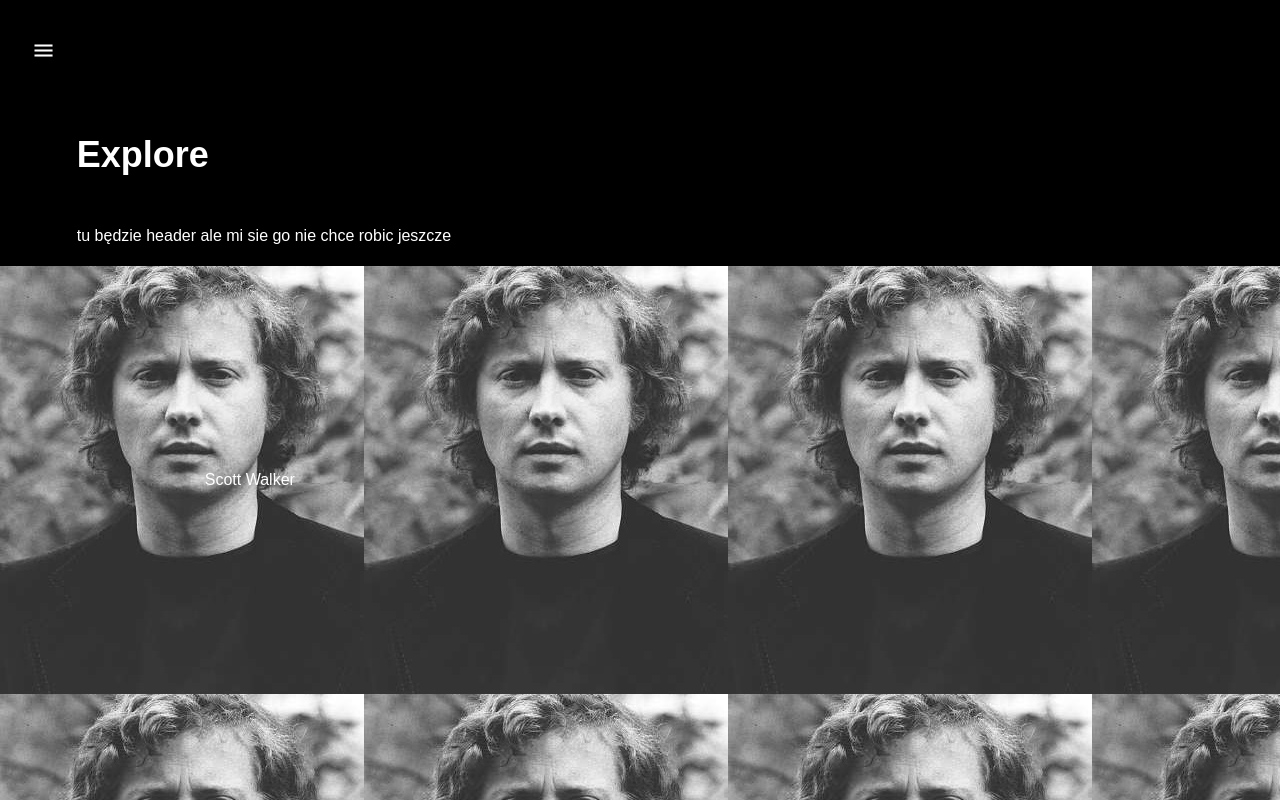
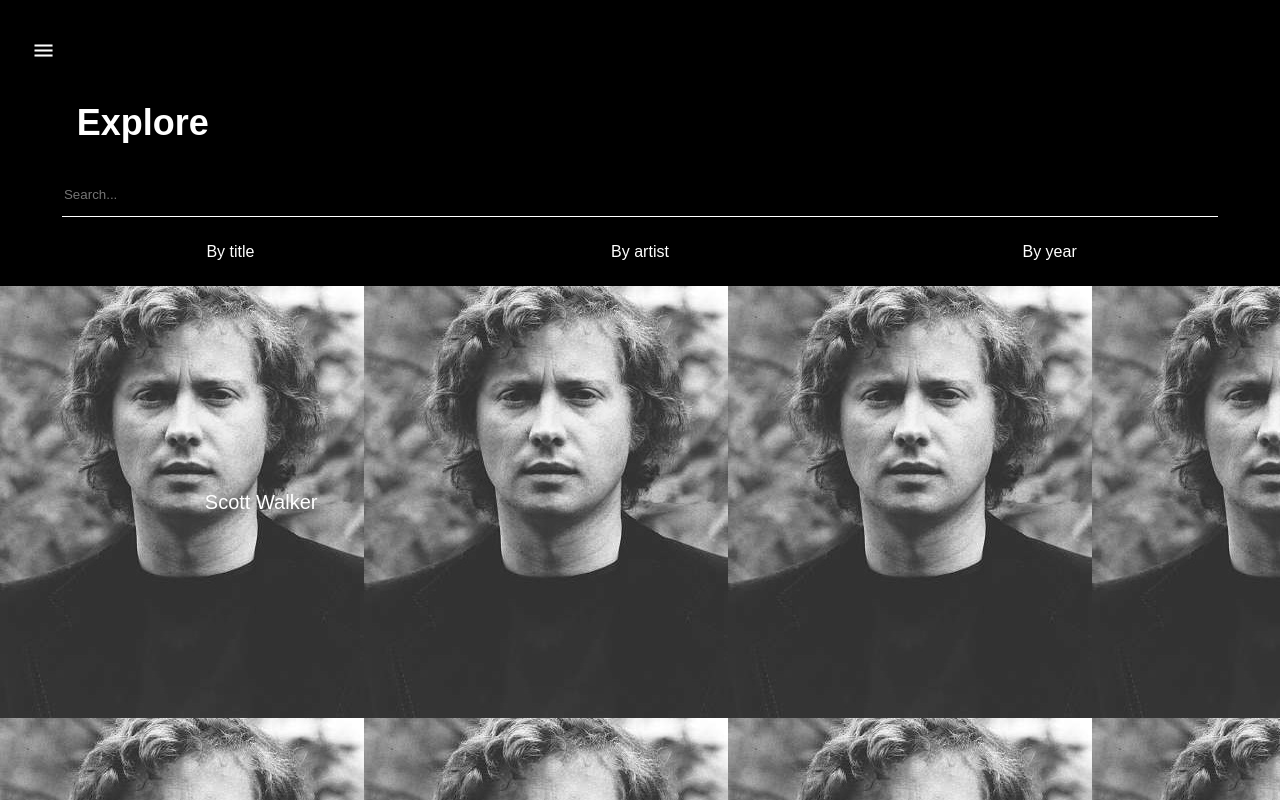
Before and after one commit to sadblondeboi/music-artist-browser-vue, a Vue app: page /Home in a window 1280 px wide. Shown: the top 800 px of the page. Built offline with nearby package versions, Linux system fonts and the light colour scheme.

Commit message:
fixing components, cleaning up
added ArtistList and SearchBar, prepping for nesting routes on the Homepage

```diff
--- a/src/App.vue
+++ b/src/App.vue
@@ -3,7 +3,7 @@
           <Sidebar @sidebar-change="setShowSidebar($event)">
           </Sidebar>
     <transition :name="this.transitionName"
-                @enter="this.closeSidebarPanel">
+                @enter="closeSidebar">
       <router-view> </router-view>
     </transition>
   </div>
@@ -27,12 +27,8 @@ export default {
     setShowSidebar(event) {
       this.showSidebar = event;
     },
-    onEnterCloseSidebar() {
-      if (this.showSidebar == true){
-        this.showSidebar = false;
-      }
-    },
-    closeSidebarPanel: mutations.toggleNav,
+    closeSidebar: mutations.closeNav,
+    toggleSidebarPanel: mutations.toggleNav,
   },
   computed: {
     transitionName() {
@@ -147,7 +143,7 @@ nie wchodzi jednocześnie z wychodzeniem sidebara */
 
 @keyframes left {
     from {
-    margin-right: 0;
+    margin-right: -100vw;
   }
   to{
     margin-left: -100vw;
--- /dev/null
+++ b/src/components/ArtistList.vue
@@ -0,0 +1,34 @@
+<template>
+  <div class="artist-list">
+	<ArtistTile
+		v-for="(artist, i) in artists"
+		:key="i"
+		:artist = "artist"
+	/>
+  </div>
+</template>
+
+<script>
+import ArtistTile from '../components/ArtistTile.vue'
+
+const db = require("@/models/Artists.json");
+
+export default {
+    components: {
+        ArtistTile,
+    },
+    data () {
+		return {
+			artists: db
+		}
+	},
+}
+</script>
+
+<style>
+
+.artist-list {
+
+}
+
+</style>
--- a/src/components/ArtistTile.vue
+++ b/src/components/ArtistTile.vue
@@ -1,6 +1,6 @@
 <template>
   <div>
-    <div class="main" :id="artist.name" :style="styleBinding" >{{artist.name}}</div>
+    <div class="main" @click="routerChange('/Artist')" :id="artist.name" :style="styleBinding" >{{artist.name}} </div>
   </div>
 </template>
 
@@ -17,6 +17,11 @@ export default {
   },
   props: {
     artist: Object
+  },
+  methods: {
+    routerChange(path) {
+      this.$router.push(path);
+    }
   },
   computed: {
     styleBinding() {
@@ -35,6 +40,6 @@ export default {
 <style scoped>
 .main {
   padding: 16vw;
-
+  font-size: 20px;
 }
 </style>
--- /dev/null
+++ b/src/components/SearchBar.vue
@@ -0,0 +1,76 @@
+<template>
+  <div class="main">
+      <div class="search-bar">
+      <input type="text" placeholder="Search...">
+      </div>
+      <button id="button1">By title</button>
+      <button id="button2">By artist</button>
+      <button id="button3">By year</button>
+
+  </div>
+</template>
+
+<script>
+export default {
+
+}
+</script>
+
+<style scoped>
+
+.main {
+    display: grid;
+	grid-template-columns: [first] 1fr [second] 1fr [third] 1fr;
+    grid-template-rows: 6vh 6vh;
+	margin-bottom: 2vh;
+	margin-left: 2vw;
+    margin-right: 2vw;
+
+    text-align: center;
+
+
+    grid-template-areas:
+    "header header header"
+    "option1 option2 option3";
+}
+
+button {
+    color: #fff;
+    text-decoration: none;
+    font-size: 1rem;
+    display: block;
+    padding-bottom: 0.5em;
+    background: none;
+
+
+}
+
+.search-bar {
+    grid-area: header;
+}
+
+.search-bar input {
+    width: 90vw;
+    height: 5vh;
+    background-color: black;
+    color: white;
+    border: none;
+    border-bottom: 1px solid white;
+
+}
+
+#button1 {
+    grid-area: option1;
+    justify-content: center;
+}
+
+#button2 {
+    grid-area: option2;
+    justify-content: center;
+}
+
+#button3 {
+    grid-area: option3;
+    justify-content: center;
+}
+</style>
--- a/src/components/Sidebar.vue
+++ b/src/components/Sidebar.vue
@@ -6,17 +6,16 @@
         <div class="inside-header">
           <button class ="closeButton" @click="toggleSidebarPanel"></button>
         </div>
-        <ul class="sidebar-panel-nav">
-          <li>
-            <button class="nav-button" @click="routerChange('/Home/')">Home</button>
-          </li>
-          <li>
+        <div class="sidebar-panel-nav">
+            <div class="home-button">
+            <button class="nav-button" :class="{active: isActive}" @click="routerChange('/Home/')">Home</button>
+            </div>
+
             <button class="nav-button" @click="routerChange('/')">Album</button>
-          </li>
-          <li>
+
             <button class="nav-button" @click="routerChange('/Artist')">Artist</button>
-          </li>
-        </ul>
+
+        </div>
       </div>
     </transition>
   </div>
@@ -26,10 +25,24 @@
 import { store, mutations } from "@/store.js";
 
 export default {
+  data() {
+    return {
+      isActive: true,
+    }
+  },
   methods: {
     toggleSidebarPanel: mutations.toggleNav,
-    routerChange(path) {
-      this.$router.push(path);
+    routerChange(newPath) {
+      if(this.$route.path == newPath)
+        console.log('you are already there');
+      else
+        this.$router.push(newPath);
+    },
+    setActive() {
+      if(this.$route.path == '/Home/')
+        this.isActive = true;
+      else
+        this.isActive = false;
     }
   },
   computed: {
@@ -41,6 +54,9 @@ export default {
     isPanelOpen(state) {
       this.$emit("sidebar-change", state);
     }
+  },
+  updated () {
+    this.setActive()
   }
 };
 </script>
@@ -85,6 +101,7 @@ export default {
   height: 100vh;
   z-index: 999;
   width: 100vw;
+  list-style-type: none;
 }
 
 .inside-header {
@@ -94,15 +111,17 @@ export default {
   padding-top: 4vh;
 }
 
-/* test styling */
-ul.sidebar-panel-nav {
-  list-style-type: none;
+.sidebar-panel-nav {
+  padding-left: 2vw;
 }
 
 button {
-  cursor: pointer;
   border: none;
   padding: 20px 20px;
+}
+
+.nav-button {
+  padding: 20px 40px;
 }
 
 .closeButton {
@@ -118,4 +137,13 @@ button {
   padding-bottom: 0.5em;
   background: none;
 }
+
+.home-button {
+  background: url(../assets/home-icon.svg) no-repeat;
+  background-position: -1vh -1vw;
+}
+
+.active {
+  /* border: 1px solid white; */
+}
 </style>
--- a/src/store.js
+++ b/src/store.js
@@ -7,5 +7,8 @@ export const store = Vue.observable({
 export const mutations = {
     toggleNav() {
         store.isNavOpen = !store.isNavOpen;
+    },
+    closeNav() {
+        store.isNavOpen = false;
     }
 }
--- a/src/views/Homepage.vue
+++ b/src/views/Homepage.vue
@@ -3,30 +3,27 @@
 	<div class="header">
 		<MenuButton/>
 	</div>
-<div class="wrapper">
-	<h2>Explore</h2>
-	<h4>tu będzie header ale mi sie go nie chce robic jeszcze</h4>
-</div>
-<div class="artist-list">
-	<ArtistTile
-		v-for="(artist, i) in artists"
-		:key="i"
-		:artist = "artist"
-	/>
-</div>
+	<div class="wrapper">
+		<h2>Explore</h2>
+	</div>
+	<SearchBar/>
+	<ArtistList/>
 </section>
 </template>
 
 <script>
-import ArtistTile from '../components/ArtistTile.vue'
 import MenuButton from "@/components/buttons/MenuButton.vue"
+import SearchBar from "@/components/SearchBar.vue"
+import ArtistList from '@/components/ArtistList.vue'
 
 const db = require("@/models/Artists.json");
 
 export default {
 	components: {
-		ArtistTile,
+		// ArtistTile,
 		MenuButton,
+		SearchBar,
+		ArtistList
 	},
 	data () {
 		return {
@@ -37,9 +34,6 @@ export default {
 		toggleMenu () {
 			this.$emit('toggle-menu')
 		},
-		test () {
-			this.toggleMenu();
-		}
 	}
 }
 </script>
@@ -47,12 +41,12 @@ export default {
 <style scoped>
 
 .wrapper {
-	margin-top: 4vh;
     margin-left: 6vw;
 	margin-right: 6vw;
 	display: grid;
 	grid-template-rows: 2;
 	justify-items: start;
+	justify-content: left;
 }
 
 section {
@@ -61,7 +55,7 @@ section {
 }
 
 .header {
-	margin-bottom: 2vh;
+
 	margin-left: 2vw;
     margin-right: 2vw;
 	padding-top: 4vh;
```
Also changed, not shown: src/assets/Serach.svg (added).
